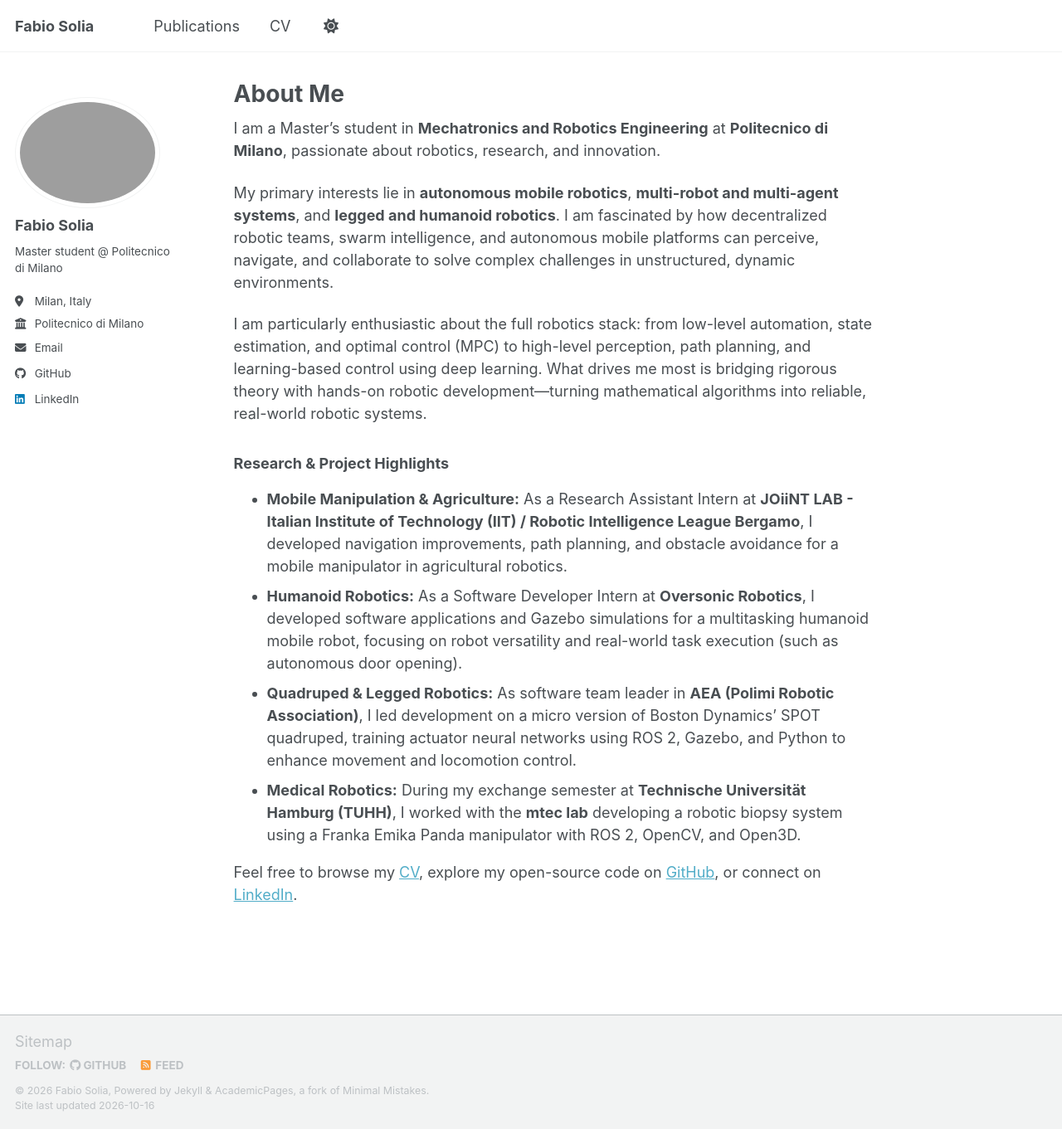
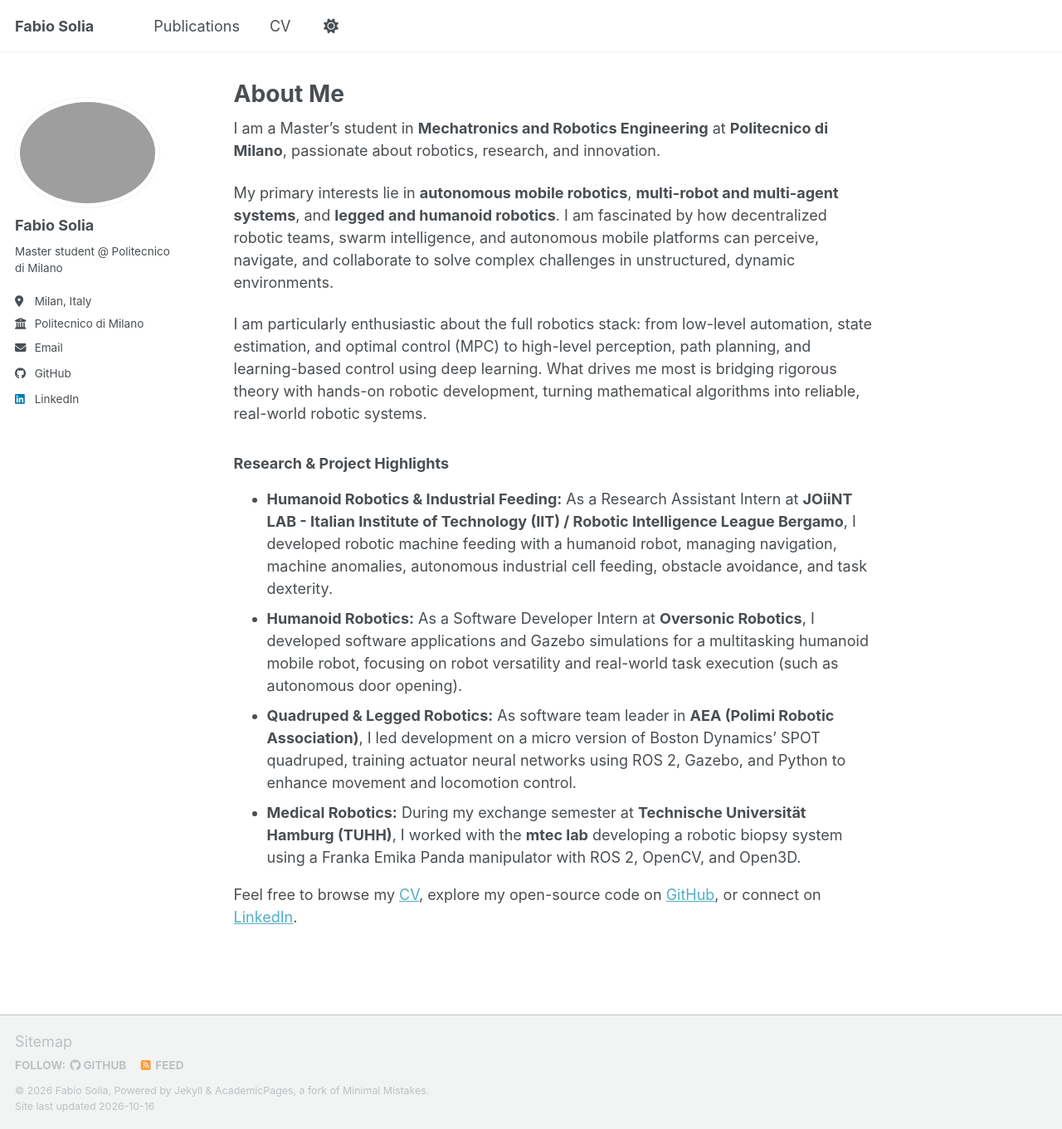
Before and after one commit to FabioROBS/FabioROBS.github.io, a Jekyll site: the page built from _pages/about.md, in a window 1280 px wide and 1361 px high. Shown: the whole window at 83% size. Built offline with Jekyll 4.4.1, drawn with Linux system fonts in a browser that asks for light colours; a script bundle is joined from its source files by our own code; library files that are not in the unit come from our copies.

Commit message:
Update JOiiNT LAB experience, remove em-dash, update English proficiency, update CV PDF

```diff
--- a/_pages/about.md
+++ b/_pages/about.md
@@ -11,11 +11,11 @@ I am a Master's student in **Mechatronics and Robotics Engineering** at **Polite
 
 My primary interests lie in **autonomous mobile robotics**, **multi-robot and multi-agent systems**, and **legged and humanoid robotics**. I am fascinated by how decentralized robotic teams, swarm intelligence, and autonomous mobile platforms can perceive, navigate, and collaborate to solve complex challenges in unstructured, dynamic environments.
 
-I am particularly enthusiastic about the full robotics stack: from low-level automation, state estimation, and optimal control (MPC) to high-level perception, path planning, and learning-based control using deep learning. What drives me most is bridging rigorous theory with hands-on robotic development—turning mathematical algorithms into reliable, real-world robotic systems.
+I am particularly enthusiastic about the full robotics stack: from low-level automation, state estimation, and optimal control (MPC) to high-level perception, path planning, and learning-based control using deep learning. What drives me most is bridging rigorous theory with hands-on robotic development, turning mathematical algorithms into reliable, real-world robotic systems.
 
 ### Research & Project Highlights
 
-* **Mobile Manipulation & Agriculture:** As a Research Assistant Intern at **JOiiNT LAB - Italian Institute of Technology (IIT) / Robotic Intelligence League Bergamo**, I developed navigation improvements, path planning, and obstacle avoidance for a mobile manipulator in agricultural robotics.
+* **Humanoid Robotics & Industrial Feeding:** As a Research Assistant Intern at **JOiiNT LAB - Italian Institute of Technology (IIT) / Robotic Intelligence League Bergamo**, I developed robotic machine feeding with a humanoid robot, managing navigation, machine anomalies, autonomous industrial cell feeding, obstacle avoidance, and task dexterity.
 * **Humanoid Robotics:** As a Software Developer Intern at **Oversonic Robotics**, I developed software applications and Gazebo simulations for a multitasking humanoid mobile robot, focusing on robot versatility and real-world task execution (such as autonomous door opening).
 * **Quadruped & Legged Robotics:** As software team leader in **AEA (Polimi Robotic Association)**, I led development on a micro version of Boston Dynamics' SPOT quadruped, training actuator neural networks using ROS 2, Gazebo, and Python to enhance movement and locomotion control.
 * **Medical Robotics:** During my exchange semester at **Technische Universität Hamburg (TUHH)**, I worked with the **mtec lab** developing a robotic biopsy system using a Franka Emika Panda manipulator with ROS 2, OpenCV, and Open3D.
```
Also changed, not shown: _pages/cv.md (+3 -3 lines), 4 other files.
